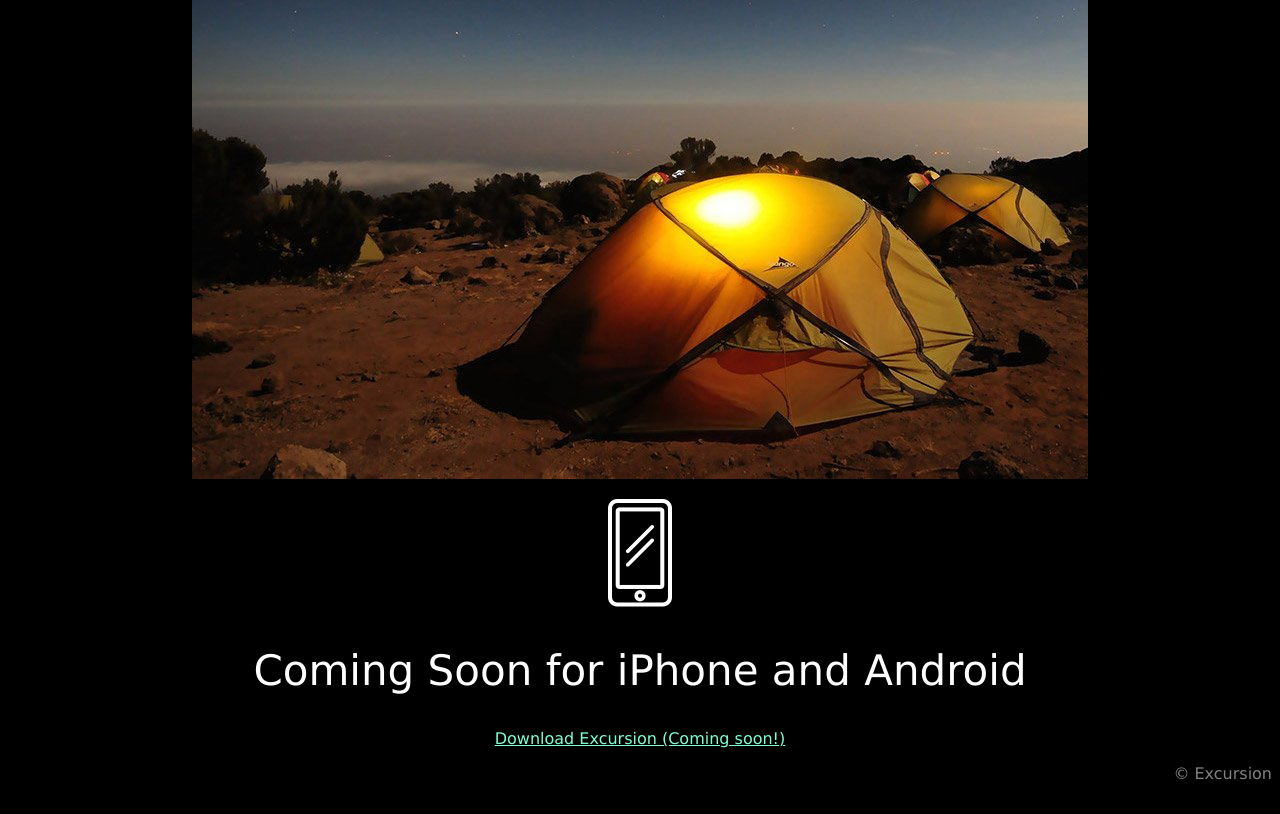
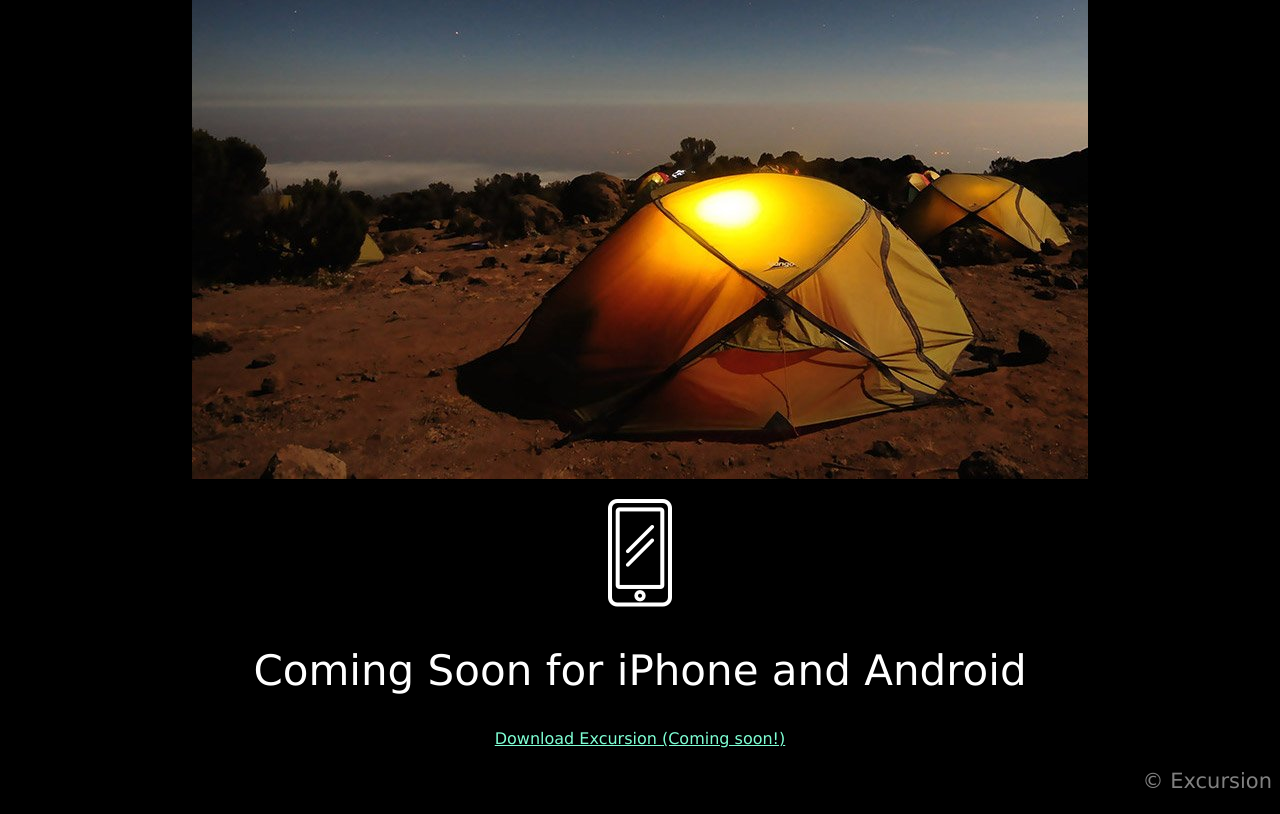
Before and after one commit to tenguterror/excursion, a plain HTML site: page index.html in a window 1280 px wide. Shown: the part 510-1324 px from the top of the page. Drawn offline with Linux system fonts and the light colour scheme.

Commit message:
Change style a lttile

```diff
--- a/resources/css/style.css
+++ b/resources/css/style.css
@@ -27,12 +27,11 @@ h2 {
   font-size: 16px;
 }
 
-#main p {
+p {
   color: gray;
   font-size: 21px;
 }
 
 footer p {
   text-align: right;
-  color: gray;
 }
```
